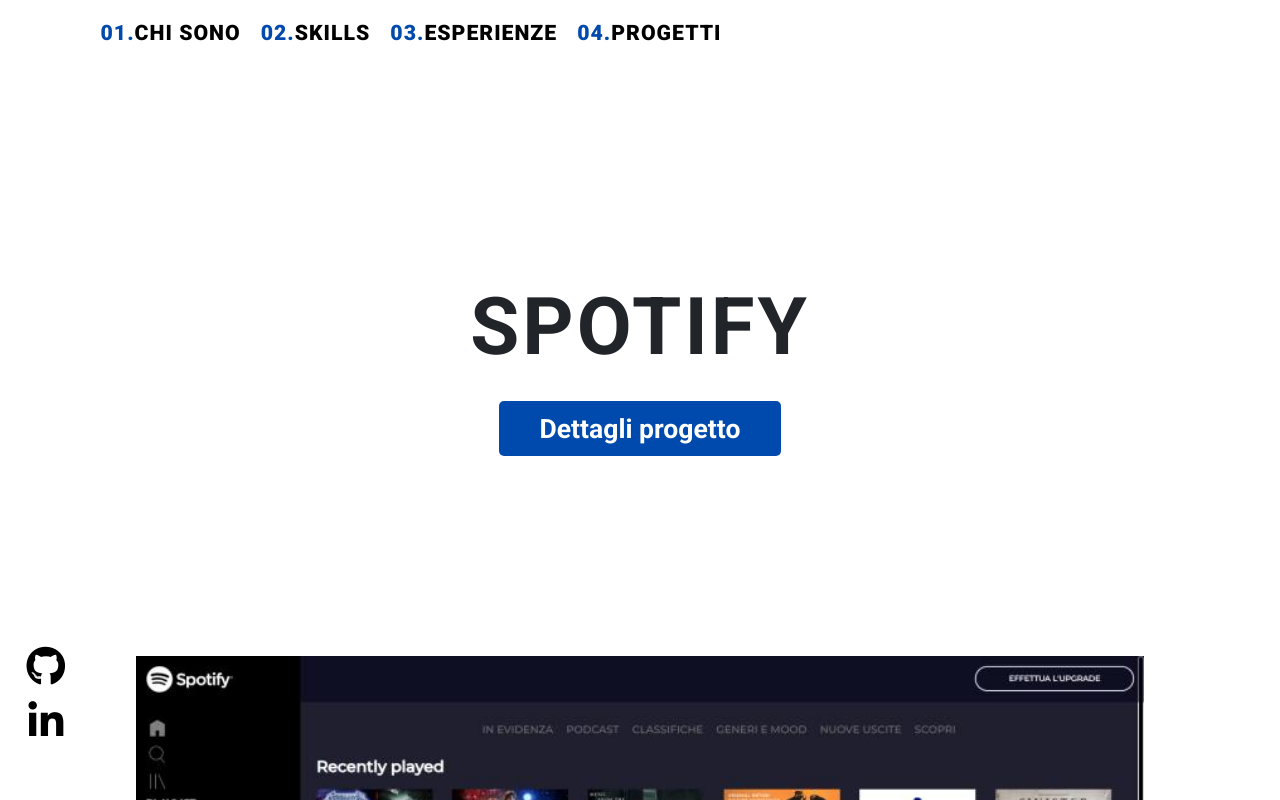
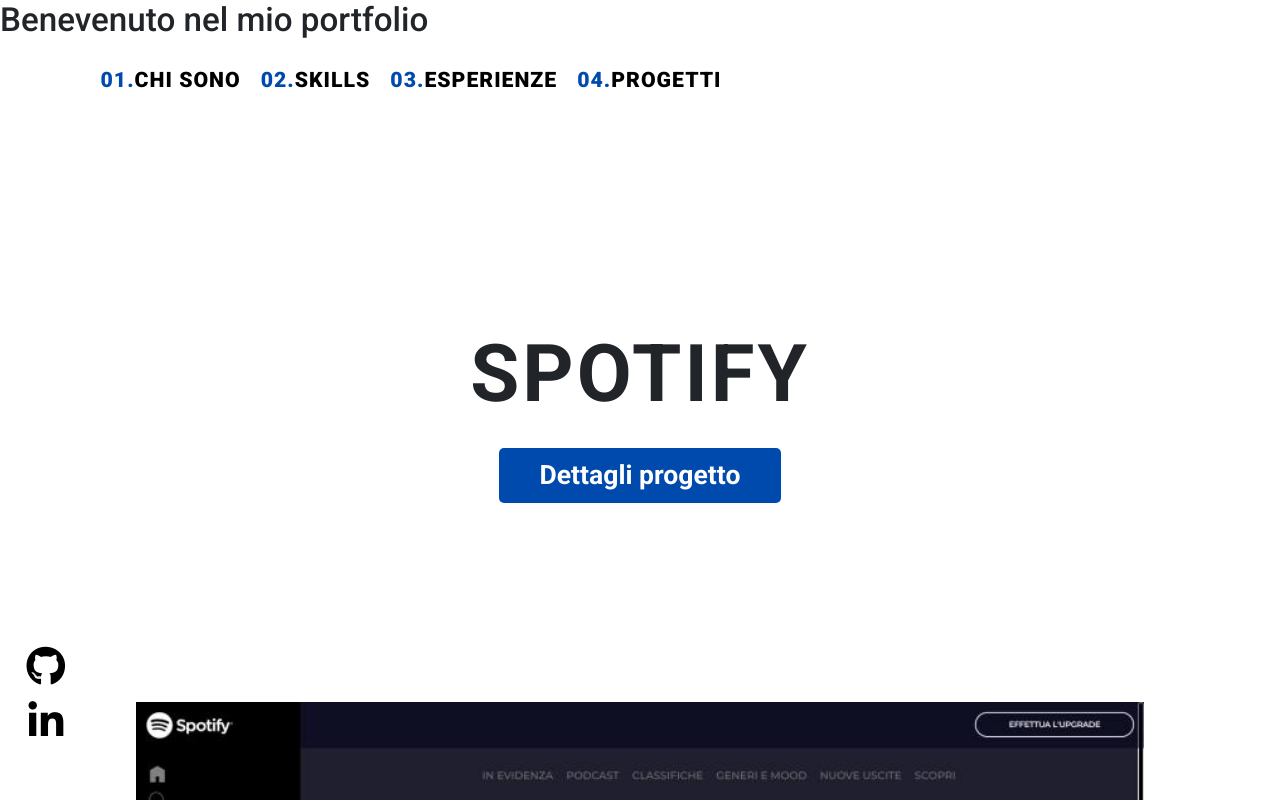
Before and after one commit to albertostizzoli/my-portfolio, a Vue app: page /project/1 in a window 1280 px wide. Shown: the top 800 px of the page. Built offline with nearby package versions, Linux system fonts and the light colour scheme.

Commit message:
create file LoaderComponent

```diff
--- a/src/App.vue
+++ b/src/App.vue
@@ -1,4 +1,7 @@
 <template>
+  <div v-if="loading">
+    <LoaderComponent></LoaderComponent>
+  </div>
   <HeaderSection></HeaderSection>
   <main>
     <AppWrapper></AppWrapper>
@@ -9,19 +12,34 @@
 </template>
 
 <script>
+import LoaderComponent from './components/LoaderComponent.vue';
 import HeaderSection from './components/HeaderSection.vue';
 import AppWrapper from './components/AppWrapper.vue';
 import FooterSection from './components/FooterSection.vue';
 export default {
   components: {
+    LoaderComponent,
     HeaderSection,
     AppWrapper,
     FooterSection,
+  },
+  data() {
+    return {
+      loading: true,
+    }
+  },
+  methods: {
+    loader() {
+      setTimeout(() => {
+        this.loading = false
+      }, 5500)
+    }
+  },
+  mounted(){
+    this.loader();
   }
 
 }
 </script>
 
-<style lang="scss" scoped>
-
-</style>
+<style lang="scss" scoped></style>
--- /dev/null
+++ b/src/components/LoaderComponent.vue
@@ -0,0 +1,15 @@
+<template>
+    <div>
+       <h1>Benevenuto nel mio portfolio</h1>
+    </div>
+</template>
+
+<script>
+    export default {
+
+    }
+</script>
+
+<style lang="scss" scoped>
+
+</style>
```
Lines whose indentation alone changed are shown as unchanged.
